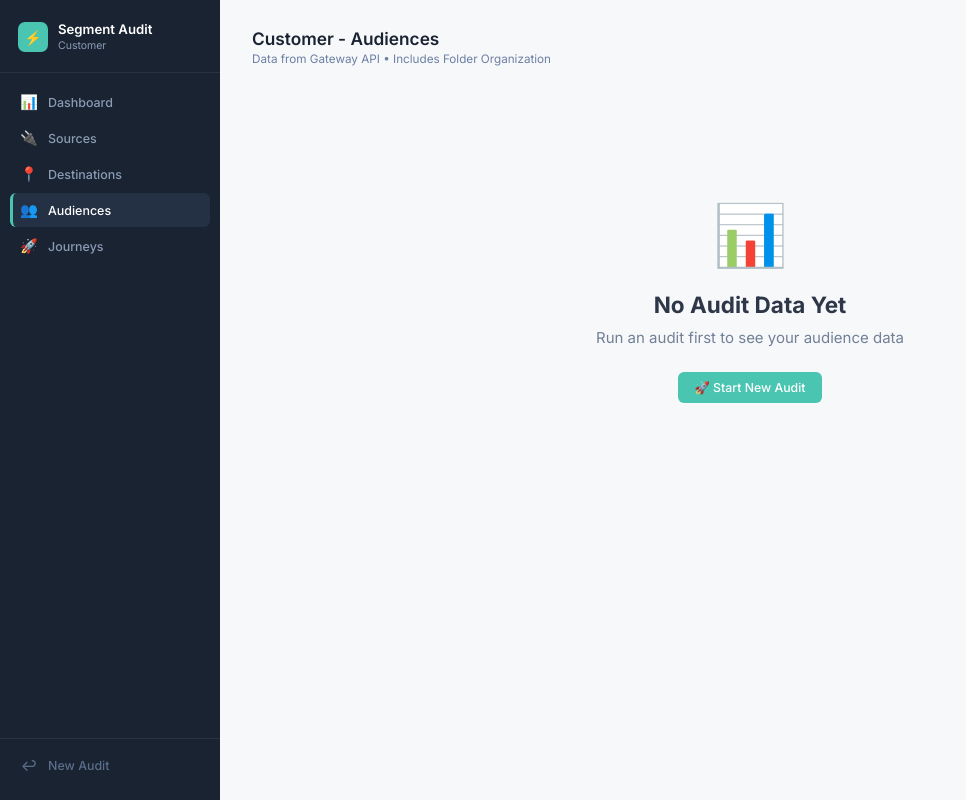
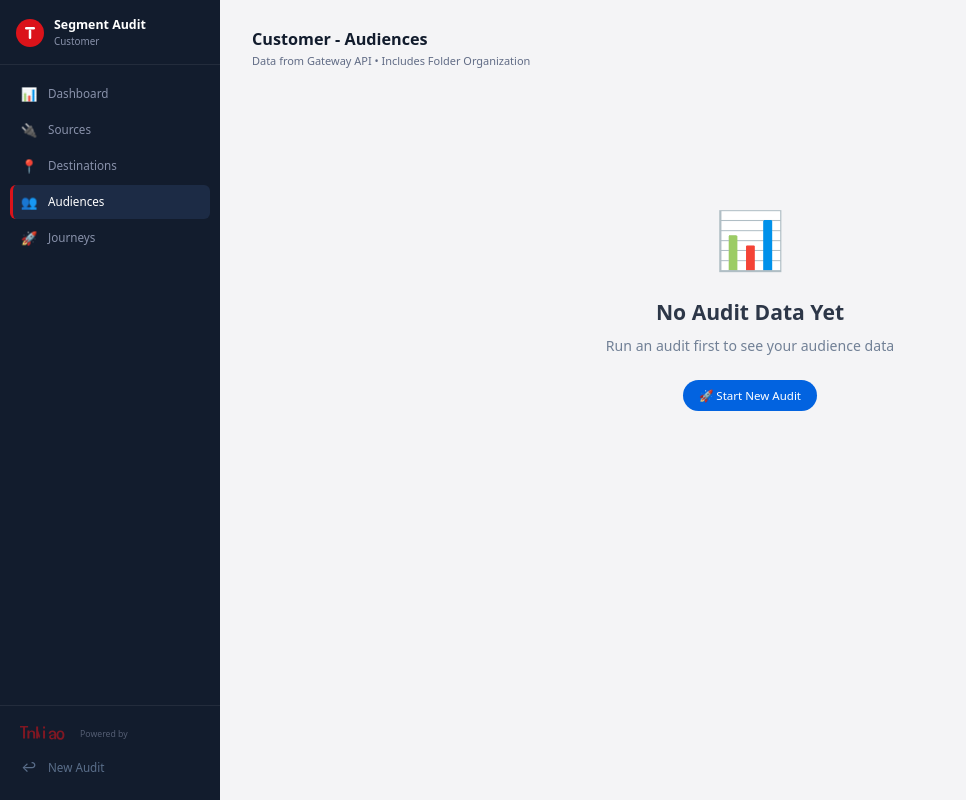
Before and after one commit to jpang007/segment-audit, a Flask app: page /audiences in a window 1280 px wide. Shown: the whole page, without its empty margins (0-966 px from the left). Run offline with Flask 3, Linux system fonts and the light colour scheme.

Commit message:
Align UI to Twilio style guide: fonts, colors, logo
- Switch body font from Inter (Google Fonts) to system-ui stack
- Replace CSS tokens with Twilio brand values (navy #121C2D, red #DB131A,
  blue #0263E0)
- Primary CTA button → Twilio blue; active nav indicator → Twilio red
- Add Twilio mark (red circle + T) and Twilio wordmark SVG to sidebar
- Pill-shaped buttons globally via border-radius: 9999px
- Custom scrollbar matching Twilio style guide
- Fluid font scaling: clamp(12px, 1.1vw, 16px)
- Focus ring uses Twilio blue

Co-Authored-By: Claude Sonnet 4.6 <noreply@anthropic.com>

```diff
--- a/static/css/style.css
+++ b/static/css/style.css
@@ -1,55 +1,86 @@
 /* ============================================================================
-   Segment Audit Dashboard — Design System
+   Segment Audit Dashboard — Design System (Twilio-aligned)
    ============================================================================ */
 
-@import url('https://fonts.googleapis.com/css2?family=Inter:wght@300;400;500;600;700&display=swap');
-
-*, *::before, *::after { box-sizing: border-box; margin: 0; padding: 0; }
+*, *::before, *::after { box-sizing: border-box; margin: 0; padding: 0; min-width: 0; }
 
 :root {
+    /* Twilio brand tokens */
+    --twilio-navy:       #121C2D;
+    --twilio-navy-light: #1C2B45;
+    --twilio-red:        #DB131A;
+    --twilio-blue:       #0263E0;
+    --twilio-blue-dark:  #043CB5;
+    --twilio-blue-light: #E4F7FF;
+
+    /* Sidebar */
     --sidebar-w: 220px;
-    --sidebar-bg: #1A2332;
-    --sidebar-active-bg: #243044;
-    --sidebar-active-bar: #49C5B1;
-    --sidebar-text: #8A9BB5;
+    --sidebar-bg: #121C2D;
+    --sidebar-active-bg: #1C2B45;
+    --sidebar-active-bar: #49C5B1;   /* Segment teal — keep as accent */
+    --sidebar-text: #8891AA;
     --sidebar-text-active: #FFFFFF;
+
+    /* Segment teal accent */
     --teal: #49C5B1;
     --teal-dark: #38B2A0;
     --teal-light: #EEF9F7;
     --teal-border: #C2EDE8;
-    --page-bg: #F7F8FA;
+
+    /* Surfaces */
+    --page-bg: #F4F4F6;
     --card-bg: #FFFFFF;
-    --border: #E5E9F0;
-    --text-primary: #1A2332;
-    --text-secondary: #3D4F66;
-    --text-muted: #6B7FA3;
-    --text-faint: #8A9BB5;
-    --blue-link: #4A90E2;
-    --green: #2ECC8D;
-    --green-bg: #E9FBF4;
-    --green-text: #1A7A52;
-    --red: #E53E3E;
-    --red-bg: #FEF2F2;
+    --border: #E1E3EA;
+
+    /* Text — Twilio scale */
+    --text-primary: #121C2D;
+    --text-secondary: #39476A;
+    --text-muted: #606B85;
+    --text-faint: #AEBBC1;
+
+    /* Semantic */
+    --green: #0E7C3A;
+    --green-bg: #E6F7EE;
+    --green-text: #0E7C3A;
+    --red: #DB131A;
+    --red-bg: #FDECED;
     --red-text: #991B1B;
     --yellow-bg: #FFFBEB;
     --yellow-border: #F5D87E;
     --yellow-text: #92610A;
-    --shadow-sm: 0 1px 3px rgba(0,0,0,0.06), 0 1px 2px rgba(0,0,0,0.04);
-    --shadow: 0 4px 12px rgba(0,0,0,0.07);
-    --shadow-md: 0 8px 24px rgba(0,0,0,0.09);
+
+    /* Shadows — blue-tinted per Twilio style guide */
+    --shadow-sm: 0 0 6px 1px rgba(30,58,100,0.10);
+    --shadow: 0 0 12px 2px rgba(30,58,100,0.14);
+    --shadow-md: 0 0 20px 4px rgba(30,58,100,0.18);
+
     --radius: 10px;
     --radius-sm: 6px;
 }
 
-html { font-size: 15px; }
+html {
+    font-size: clamp(12px, 1.1vw, 16px);
+    -webkit-font-smoothing: antialiased;
+}
 
 body {
-    font-family: 'Inter', -apple-system, BlinkMacSystemFont, 'Segoe UI', sans-serif;
+    font-family: system-ui, -apple-system, 'Segoe UI', Helvetica, Arial, sans-serif;
     background: var(--page-bg);
     color: var(--text-primary);
     min-height: 100vh;
-    -webkit-font-smoothing: antialiased;
 }
+
+/* Twilio-style custom scrollbar */
+::-webkit-scrollbar { width: 6px; height: 6px; }
+::-webkit-scrollbar-track { background: transparent; }
+::-webkit-scrollbar-thumb { background: #AEBBC1; border-radius: 3px; }
+::-webkit-scrollbar-thumb:hover { background: #606B85; }
+
+/* Pill-shaped buttons globally */
+.btn { border-radius: 9999px !important; }
+
+/* Focus ring */
+*:focus-visible { outline: 2px solid var(--twilio-blue); outline-offset: 2px; }
 
 /* ============================================================================
    Sidebar Layout
@@ -76,16 +107,8 @@ body {
     display: flex;
     align-items: center;
     gap: 10px;
-    padding: 22px 18px 20px;
+    padding: 18px 16px 16px;
     border-bottom: 1px solid rgba(255,255,255,0.07);
-}
-
-.sidebar-brand-icon {
-    width: 30px; height: 30px;
-    background: var(--teal);
-    border-radius: 7px;
-    display: flex; align-items: center; justify-content: center;
-    font-size: 14px; flex-shrink: 0;
 }
 
 .sidebar-brand-name {
@@ -131,14 +154,14 @@ body {
 }
 
 .nav-item:hover {
-    background: rgba(255,255,255,0.06);
-    color: #C8D6E8;
+    background: var(--twilio-navy-light);
+    color: #FFFFFF;
 }
 
 .nav-item.active {
-    background: var(--sidebar-active-bg);
+    background: var(--twilio-navy-light);
     color: var(--sidebar-text-active);
-    border-left: 3px solid var(--sidebar-active-bar);
+    border-left: 3px solid var(--twilio-red);
     padding-left: 7px;
 }
 
@@ -146,8 +169,16 @@ body {
 .nav-label { flex: 1; }
 
 .sidebar-footer {
-    padding: 10px 10px 18px;
+    padding: 10px 10px 16px;
     border-top: 1px solid rgba(255,255,255,0.07);
+}
+
+.sidebar-twilio-brand {
+    display: flex;
+    align-items: center;
+    gap: 8px;
+    padding: 10px 10px 4px;
+    opacity: 0.55;
 }
 
 .nav-item-muted { color: #5A6E8A; }
@@ -230,11 +261,11 @@ body {
 .btn:active { transform: scale(0.98); }
 
 .btn-primary {
-    background: var(--teal);
+    background: var(--twilio-blue);
     color: #FFFFFF;
 }
-.btn-primary:hover:not(:disabled) { background: var(--teal-dark); }
-.btn-primary:disabled { background: #A0D8D1; cursor: not-allowed; }
+.btn-primary:hover:not(:disabled) { background: var(--twilio-blue-dark); }
+.btn-primary:disabled { background: #7AACF0; cursor: not-allowed; }
 
 .btn-secondary {
     background: #F0F2F5;
--- a/templates/_nav.html
+++ b/templates/_nav.html
@@ -13,7 +13,12 @@
 ] %}
 <aside class="sidebar">
     <div class="sidebar-brand">
-        <div class="sidebar-brand-icon">⚡</div>
+        <!-- Twilio mark: red circle with stylized T -->
+        <svg width="28" height="28" viewBox="0 0 28 28" fill="none" xmlns="http://www.w3.org/2000/svg" style="flex-shrink:0;">
+            <circle cx="14" cy="14" r="14" fill="#DB131A"/>
+            <rect x="9" y="8" width="10" height="2.5" rx="1.25" fill="white"/>
+            <rect x="12.75" y="10.5" width="2.5" height="9.5" rx="1.25" fill="white"/>
+        </svg>
         <div>
             <div class="sidebar-brand-name">Segment Audit</div>
             <div class="sidebar-brand-sub">{{ customer_name or 'Workspace' }}</div>
@@ -30,13 +35,20 @@
         {% endfor %}
     </nav>
     <div class="sidebar-footer">
-        <a href="/reset" class="nav-item nav-item-muted">
+        <!-- Twilio wordmark -->
+        <div class="sidebar-twilio-brand">
+            <svg width="52" height="14" viewBox="0 0 52 14" fill="none" xmlns="http://www.w3.org/2000/svg" aria-label="Twilio">
+                <path d="M0 1.4h3.08v11.2H5.04V1.4h3.08V0H0v1.4z" fill="#DB131A"/>
+                <path d="M11.76 4.48c-.56 0-1.05.14-1.47.41-.42.27-.73.65-.94 1.14V4.6H7.42v8H9.4v-4.48c0-.75.19-1.33.56-1.73.37-.4.87-.6 1.5-.6.56 0 .99.18 1.28.53.29.36.44.87.44 1.53V12.6h1.97V7.72c0-1.05-.28-1.86-.84-2.42-.56-.55-1.32-.82-2.27-.82l-.28.01zM18.12.56h-1.96v12.04h1.96V.56zM22.12 4.6l-1.98 5.96-1.97-5.96h-2.06l3.03 8 .03-.01.04.01 3.02-8h-2.1zM25.04.56h-1.96v1.82h1.96V.56zm0 4.04h-1.96V12.6h1.96V4.6zM32.38 4.48c-1.02 0-1.87.28-2.54.83-.67.56-1.12 1.3-1.36 2.23l1.84.42c.15-.6.41-1.07.79-1.4.38-.33.83-.5 1.35-.5.6 0 1.05.17 1.37.5.31.34.47.8.47 1.4v.22l-2.1.3c-1 .14-1.76.43-2.27.86-.52.43-.77 1.01-.77 1.75 0 .72.24 1.3.72 1.73.49.43 1.12.65 1.9.65.56 0 1.06-.12 1.49-.37.43-.24.76-.58.99-1.01v1.26h1.87V8c0-1.1-.29-1.95-.88-2.56-.58-.6-1.4-.9-2.46-.9l-.41-.06zm1.92 5.44c0 .65-.19 1.17-.56 1.57-.38.4-.87.6-1.47.6-.44 0-.79-.1-1.05-.32-.25-.22-.38-.52-.38-.9 0-.4.13-.7.39-.91.26-.21.68-.36 1.26-.44l1.81-.26v.66zM40.42 4.48c-1.26 0-2.24.42-2.95 1.25-.7.83-1.05 1.96-1.05 3.39 0 1.43.35 2.56 1.05 3.39.71.83 1.69 1.24 2.95 1.24 1.27 0 2.25-.41 2.96-1.24.7-.83 1.05-1.96 1.05-3.39 0-1.43-.35-2.56-1.05-3.39-.71-.83-1.69-1.25-2.96-1.25zm0 1.62c.67 0 1.18.25 1.55.75.36.5.54 1.22.54 2.17s-.18 1.67-.54 2.17c-.37.5-.88.75-1.55.75-.66 0-1.17-.25-1.54-.75-.37-.5-.55-1.22-.55-2.17s.18-1.67.55-2.17c.37-.5.88-.75 1.54-.75z" fill="#DB131A"/>
+            </svg>
+            <span class="sidebar-brand-sub" style="font-size:0.62rem;margin-top:1px;">Powered by</span>
+        </div>
+        <a href="/reset" class="nav-item nav-item-muted" style="margin-top:6px;">
             <span class="nav-icon">↩</span>
             <span class="nav-label">New Audit</span>
         </a>
     </div>
 </aside>
 <script>
-/* legacy no-ops kept for any inline calls */
 function toggleNavDropdown(){}
 </script>
```
